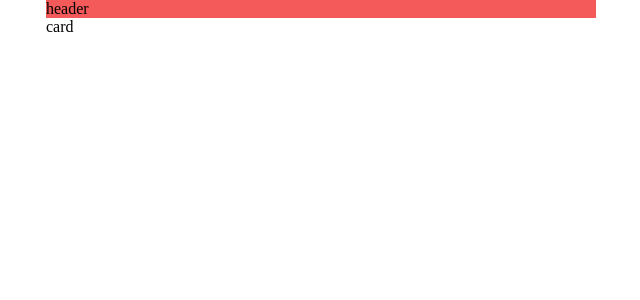
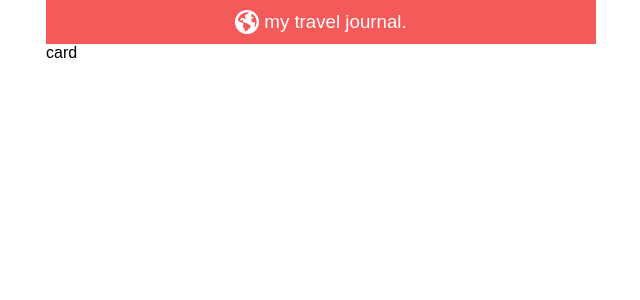
Before and after one commit to Ireme-Nyawe/travel-journal, a React (Vite) app: page / in a window 1280 px wide. Shown: the top 300 px of the page, without its empty margins (319-959 px from the left). Built offline with nearby package versions, Linux system fonts and the light colour scheme.

Commit message:
design header-navbar

```diff
--- a/src/components/Header.jsx
+++ b/src/components/Header.jsx
@@ -1,3 +1,8 @@
 export default function Header() {
-  return <nav className="nav">header</nav>;
+  return (
+    <nav className="nav">
+      <img src="../src/assets/world-icon.png" alt="world-icon" />
+      <h3>my travel journal.</h3>
+    </nav>
+  );
 }
--- a/src/index.css
+++ b/src/index.css
@@ -2,6 +2,7 @@
 *{
 margin: 0;
 box-sizing: border-box;
+font-family: Arial, Helvetica, sans-serif;
 }
 .travel-journal{
     width: 550px;
@@ -13,4 +14,13 @@ box-sizing: border-box;
 }
 .nav{
     background: #F55A5A;
+    display: flex;
+    align-items: center;
+    padding: 10px;
+    justify-content: center;
 }
+.nav h3{
+    font-weight: 500;
+    margin-left: 5px;
+    color: white;
+}
```
